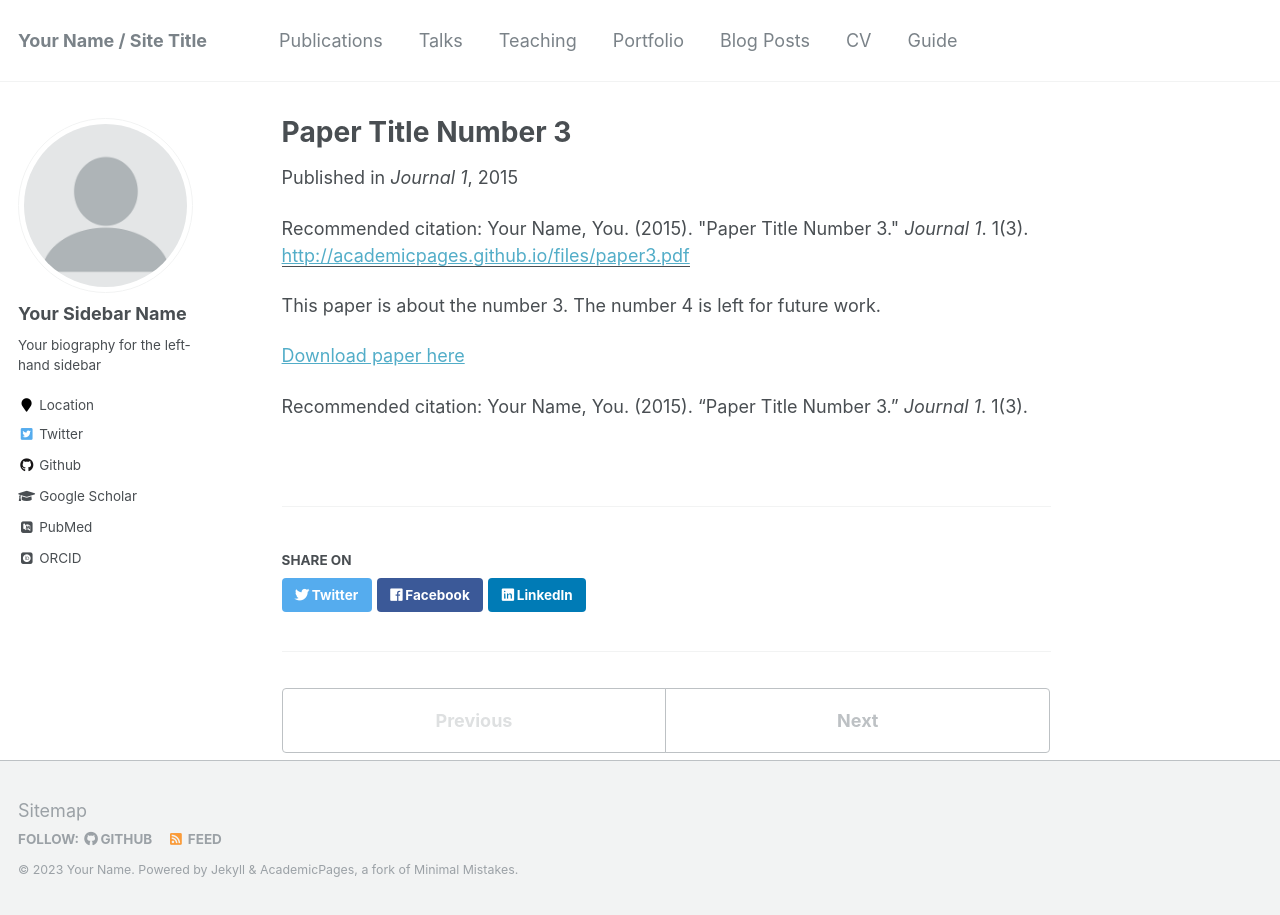
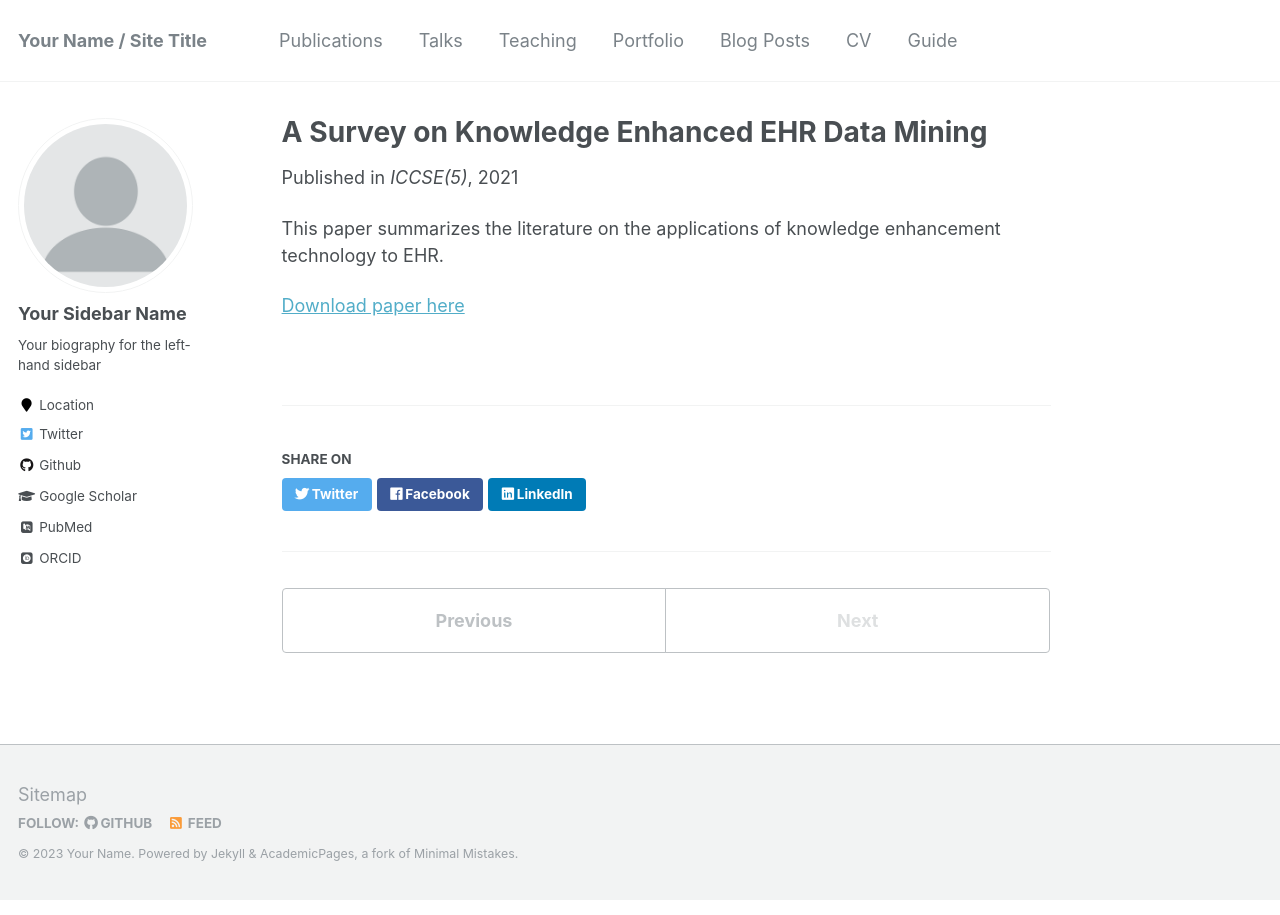
Before and after one commit to zjcyeshome/zjcyeshome.github.io, a Jekyll site: the page built from _publications/2015-10-01-paper-title-number-3.md, in a window 1280 px wide. Built offline with Jekyll 4.4.1, drawn with Linux system fonts in a browser that asks for light colours; some web fonts are replaced.

Commit message:
Update 2015-10-01-paper-title-number-3.md

```diff
--- a/_publications/2015-10-01-paper-title-number-3.md
+++ b/_publications/2015-10-01-paper-title-number-3.md
@@ -1,15 +1,11 @@
 ---
-title: "Paper Title Number 3"
+title: "A Survey on Knowledge Enhanced EHR Data Mining"
 collection: publications
-permalink: /publication/2015-10-01-paper-title-number-3
-excerpt: 'This paper is about the number 3. The number 4 is left for future work.'
-date: 2015-10-01
-venue: 'Journal 1'
-paperurl: 'http://academicpages.github.io/files/paper3.pdf'
-citation: 'Your Name, You. (2015). &quot;Paper Title Number 3.&quot; <i>Journal 1</i>. 1(3).'
+permalink: /publication/2021-10-16-paper-title-number-1
+excerpt: 'Jiancheng Zhang, Xiao Yang, Hefeng Meng, Zhiqiang Lin, Yonghui Xu, Lizhen Cui'
+date: 2021-10-16
+venue: 'ICCSE(5)'
 ---
-This paper is about the number 3. The number 4 is left for future work.
+This paper summarizes the literature on the applications of knowledge enhancement technology to EHR.
 
-[Download paper here](http://academicpages.github.io/files/paper3.pdf)
-
-Recommended citation: Your Name, You. (2015). "Paper Title Number 3." <i>Journal 1</i>. 1(3).
+[Download paper here](https://dl.acm.org/doi/abs/10.1145/3503181.3503202)
```
